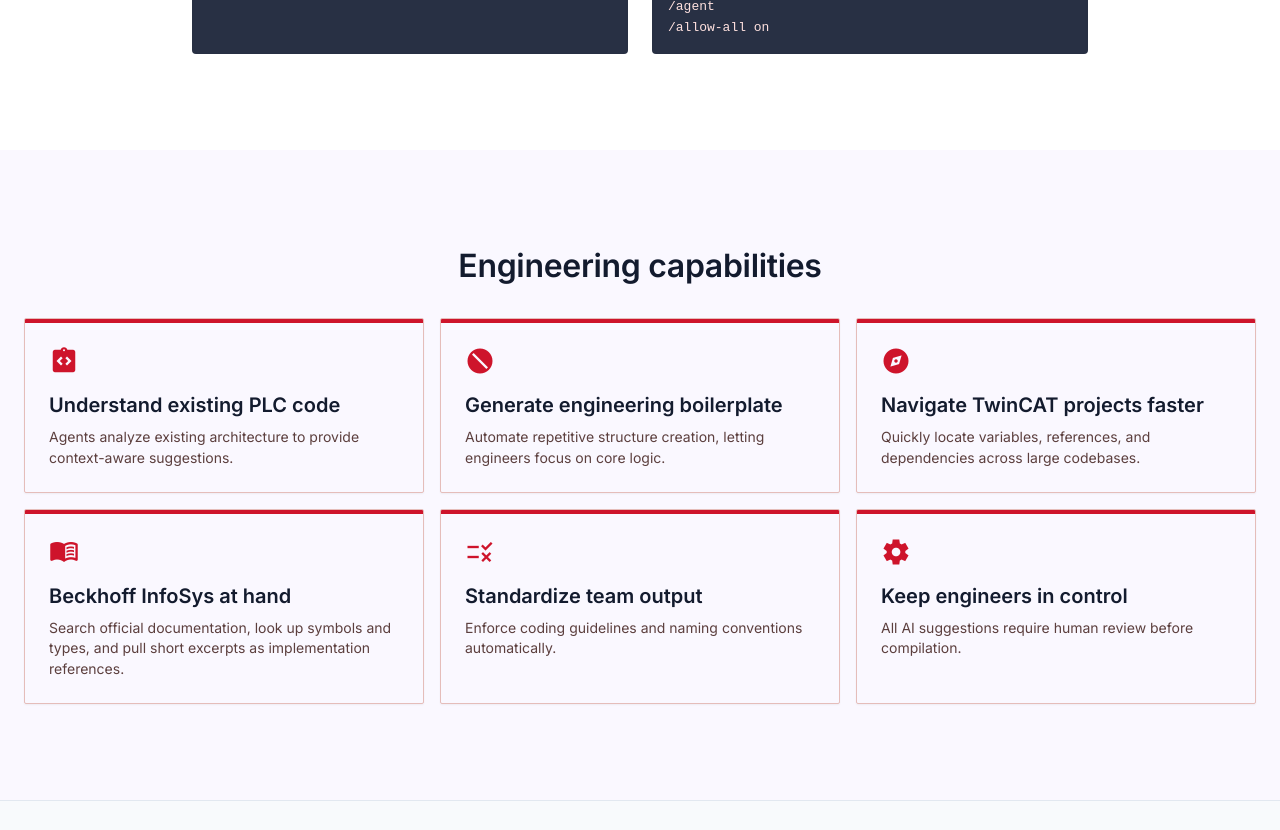
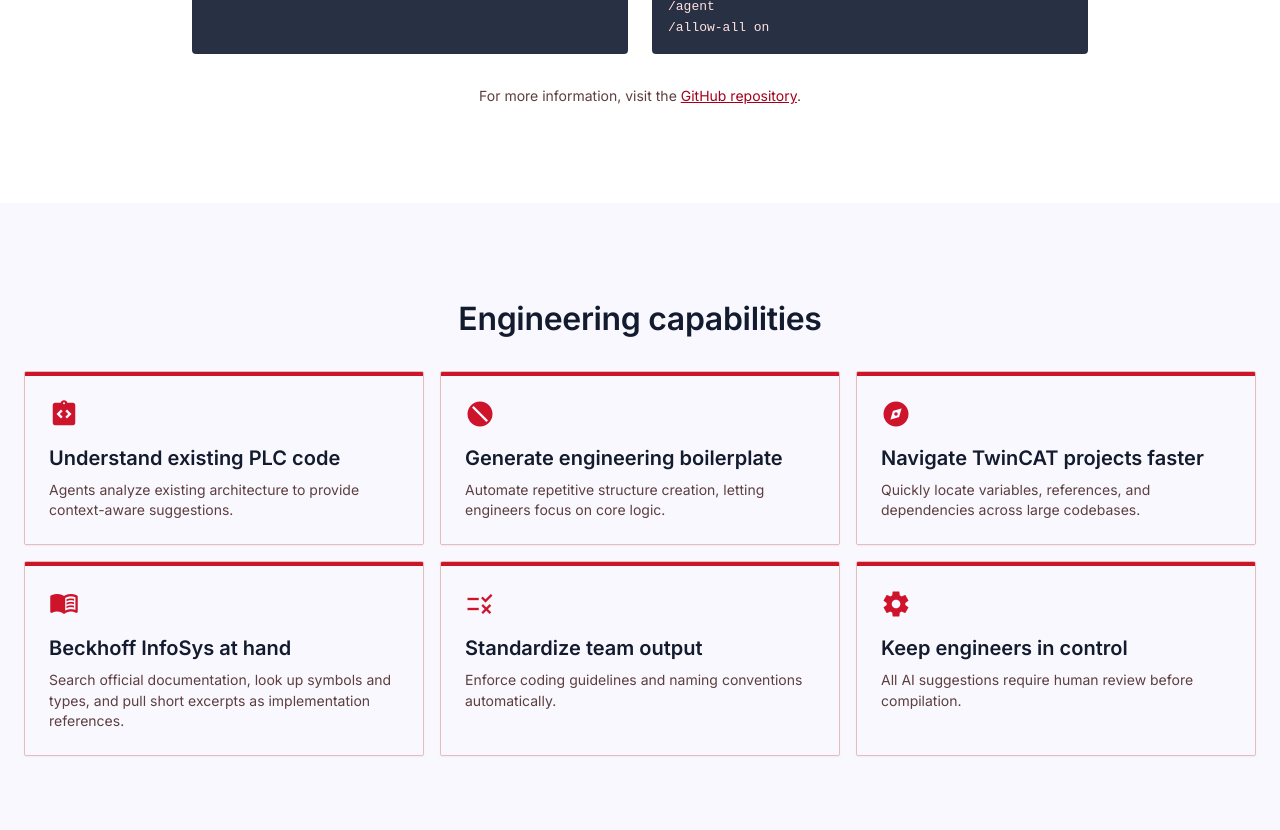
Before and after one commit to Ricciolo/TwinCAT-Agent, a plain HTML site: page docs/index.html in a window 1280 px wide. Shown: the part 1378-2208 px from the top of the page. Drawn offline with nearby package versions, Linux system fonts and the light colour scheme.

Commit message:
docs: add link to GitHub repository in the information section
Co-authored-by: Copilot <copilot@github.com>

```diff
--- a/docs/index.html
+++ b/docs/index.html
@@ -293,6 +293,9 @@ copilot
                     </div>
                 </div>
             </div>
+            <p class="text-center font-body-sm text-body-sm text-on-surface-variant">For more information, visit the
+                <a class="text-primary underline hover:text-primary/80" href="https://github.com/Ricciolo/TwinCAT-Agent" target="_blank" rel="noopener noreferrer">GitHub repository</a>.
+            </p>
         </div>
     </section>
     <!-- Features Bento Grid -->
```
